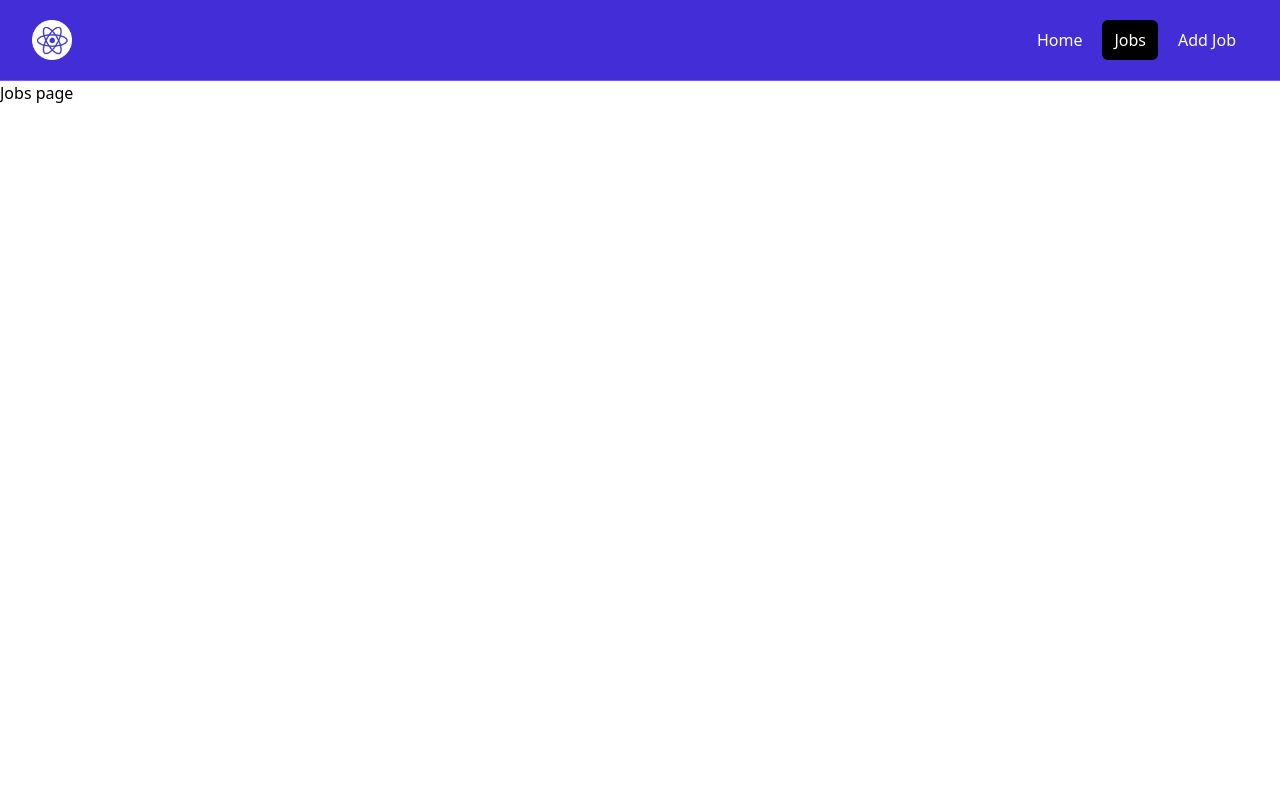
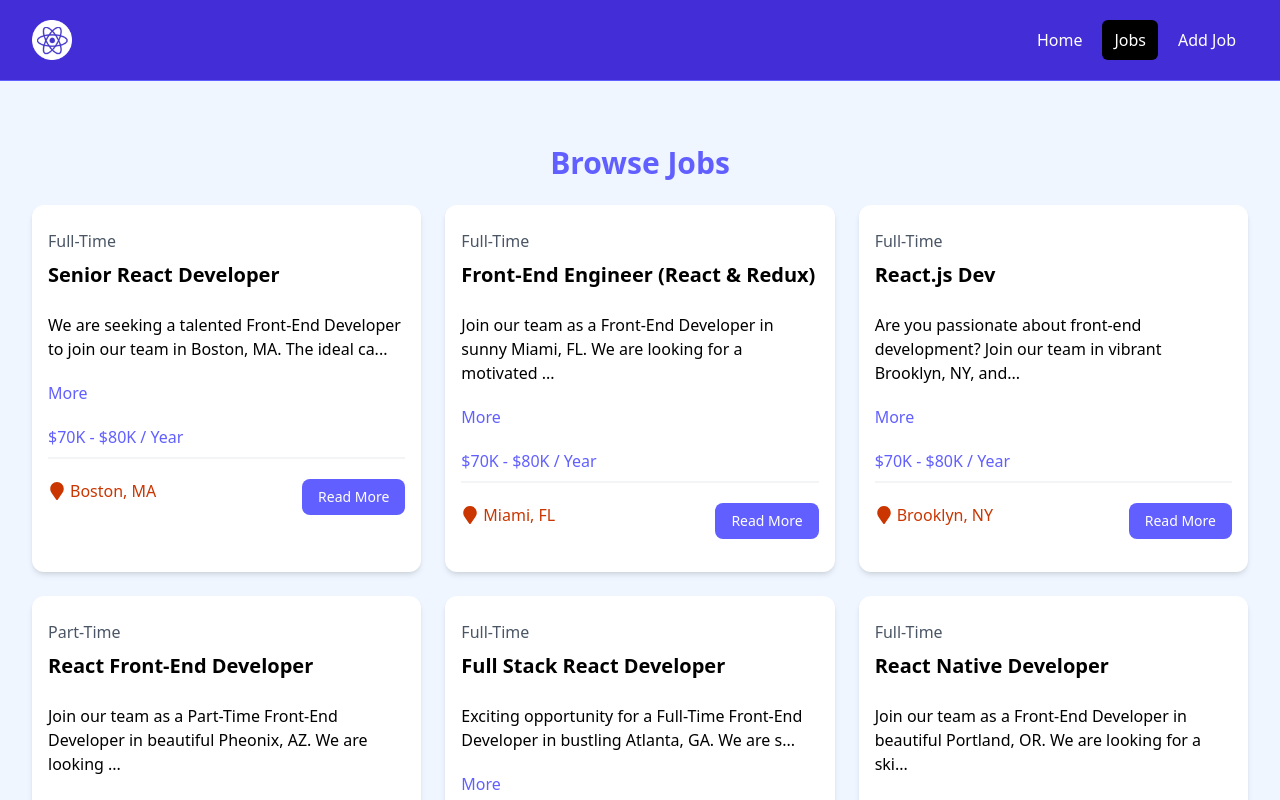
Before and after one commit to vanya-vb/job-search-app, a React (Vite) app: page /jobs in a window 1280 px wide. Shown: the top 800 px of the page. Built offline with nearby package versions, Linux system fonts and the light colour scheme.

Commit message:
add jobs page

```diff
--- a/src/components/JobListings.jsx
+++ b/src/components/JobListings.jsx
@@ -1,19 +1,19 @@
 import jobs from '../jobs.json'
 import JobListing from './JobListing';
 
-export default function JobListings() {
-    const recentJobs = jobs.slice(0, 3);
+export default function JobListings({ isHome = false }) {
+    const jobListings = isHome ? jobs.slice(0, 3) : jobs;
 
     return (
         < section className="bg-blue-50 px-4 py-10" >
             <div className="container-xl lg:container m-auto">
                 <h2 className="text-3xl font-bold text-indigo-500 mb-6 text-center">
-                    Browse Jobs
+                    {isHome ? 'Recent Jobs' : 'Browse Jobs'}
                 </h2>
                 <div className="grid grid-cols-1 md:grid-cols-3 gap-6">
 
                     {
-                        recentJobs.map((job) => (
+                        jobListings.map((job) => (
                             <JobListing key={job.id} job={job} />
                         ))
                     }
--- a/src/pages/HomePage.jsx
+++ b/src/pages/HomePage.jsx
@@ -8,7 +8,7 @@
         <>
             <Hero />
             <HomeCards />
-            <JobListings />
+            <JobListings isHome={true} />
             <ViewAllJobs />
         </>
     )
--- a/src/pages/JobsPage.jsx
+++ b/src/pages/JobsPage.jsx
@@ -1,5 +1,9 @@
+import JobListings from "../components/JobListings";
+
 export default function JobsPage() {
     return (
-        <h1>Jobs page</h1>
+        <section className="bg-blue-50 px-4 py-6">
+            <JobListings />
+        </section>
     )
 }
```
